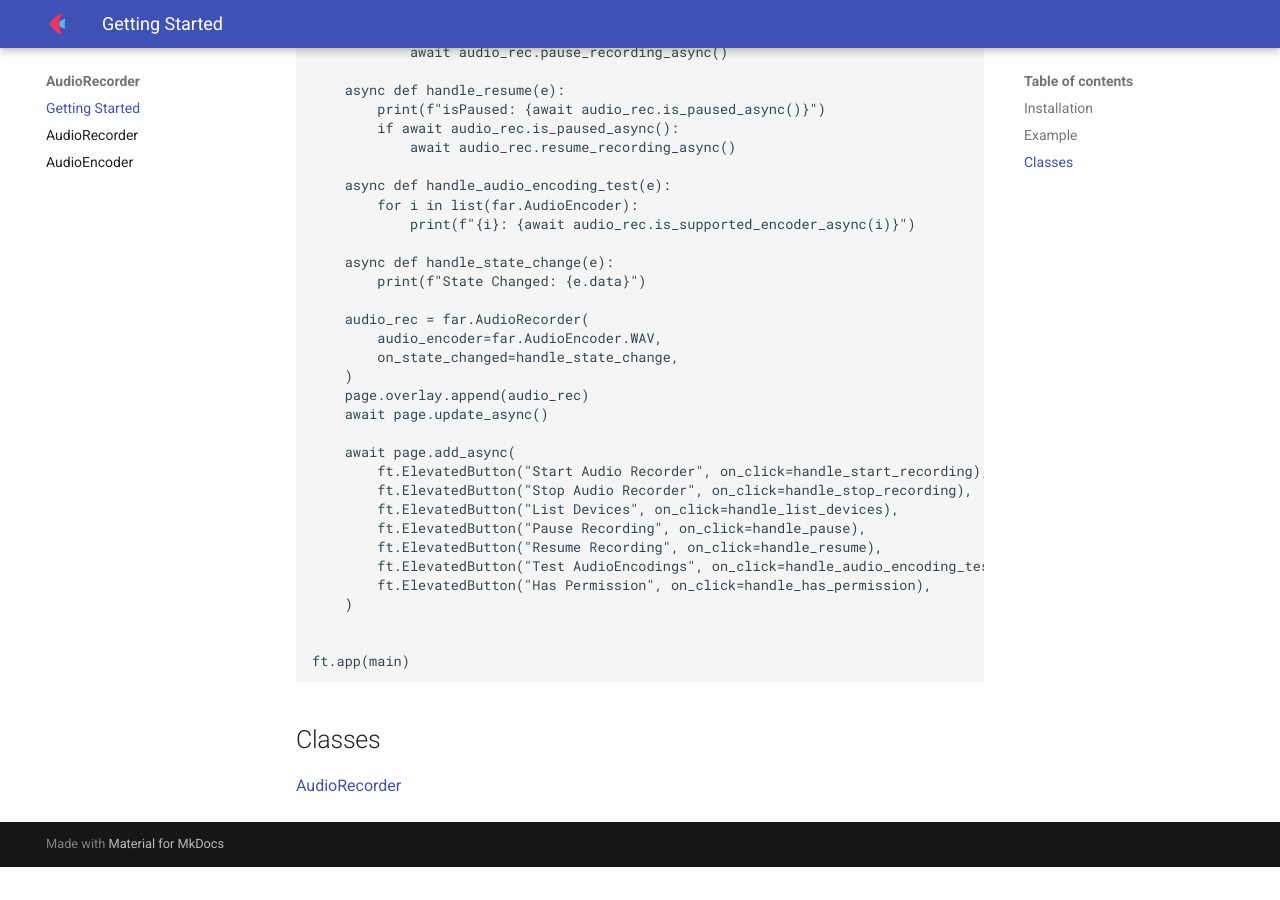
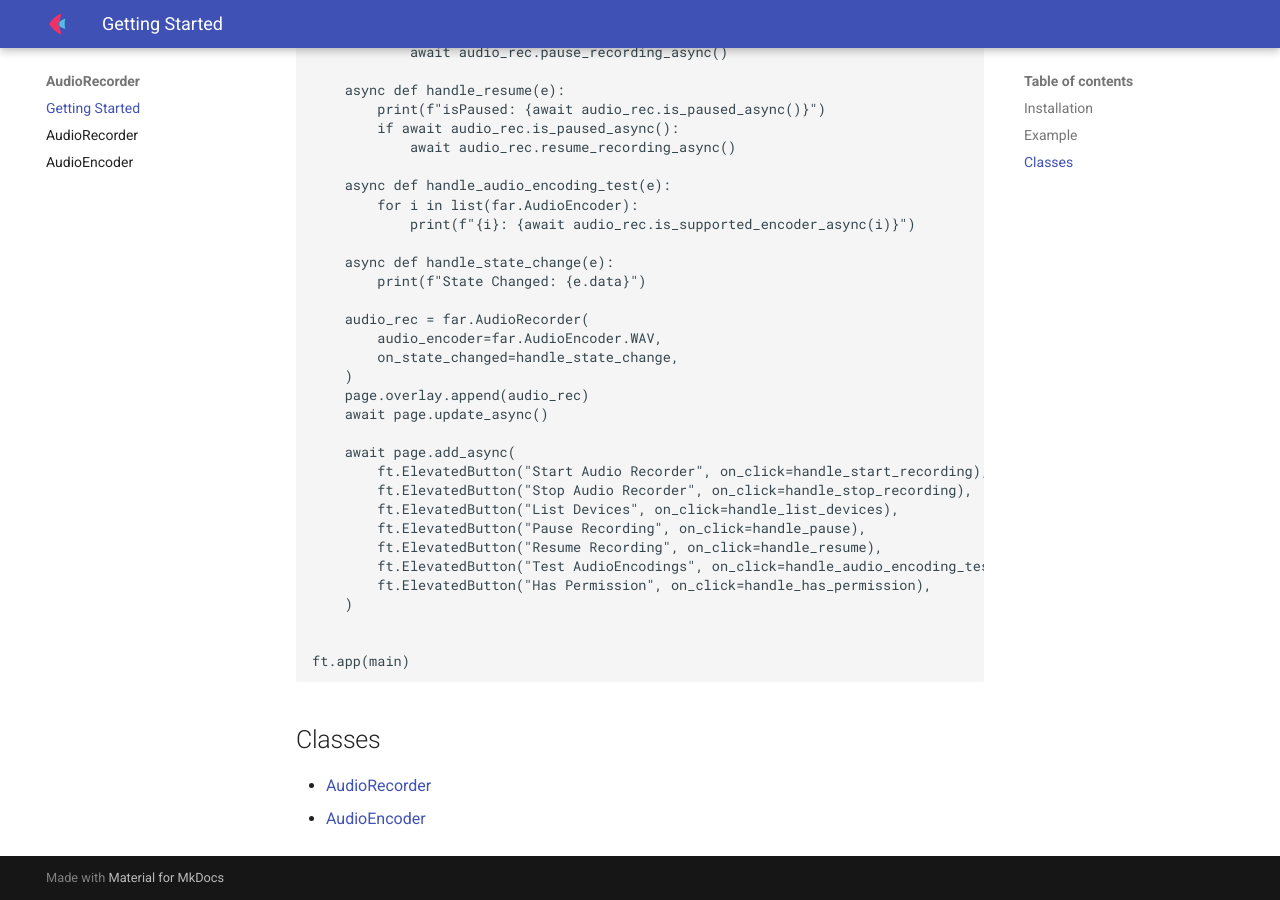
Before and after one commit to flet-dev/flet-audio-recorder, an MkDocs documentation site: the page built from docs/index.md, in a window 1280 px wide and 900 px high, scrolled down 1249 px. Built offline with MkDocs 1.6.1 and Material for MkDocs 9.7.7, drawn with Linux system fonts in a browser that asks for light colours; before the commit the page ends 2116 px from its top, so only the background shows below that.

Commit message:
Update index.md

```diff
--- a/docs/index.md
+++ b/docs/index.md
@@ -92,4 +92,5 @@ ft.app(main)
 
 ## Classes
 
-[AudioRecorder](audiorecorder.md)
+- [AudioRecorder](audiorecorder.md)
+- [AudioEncoder](audioencoder.md)
```
